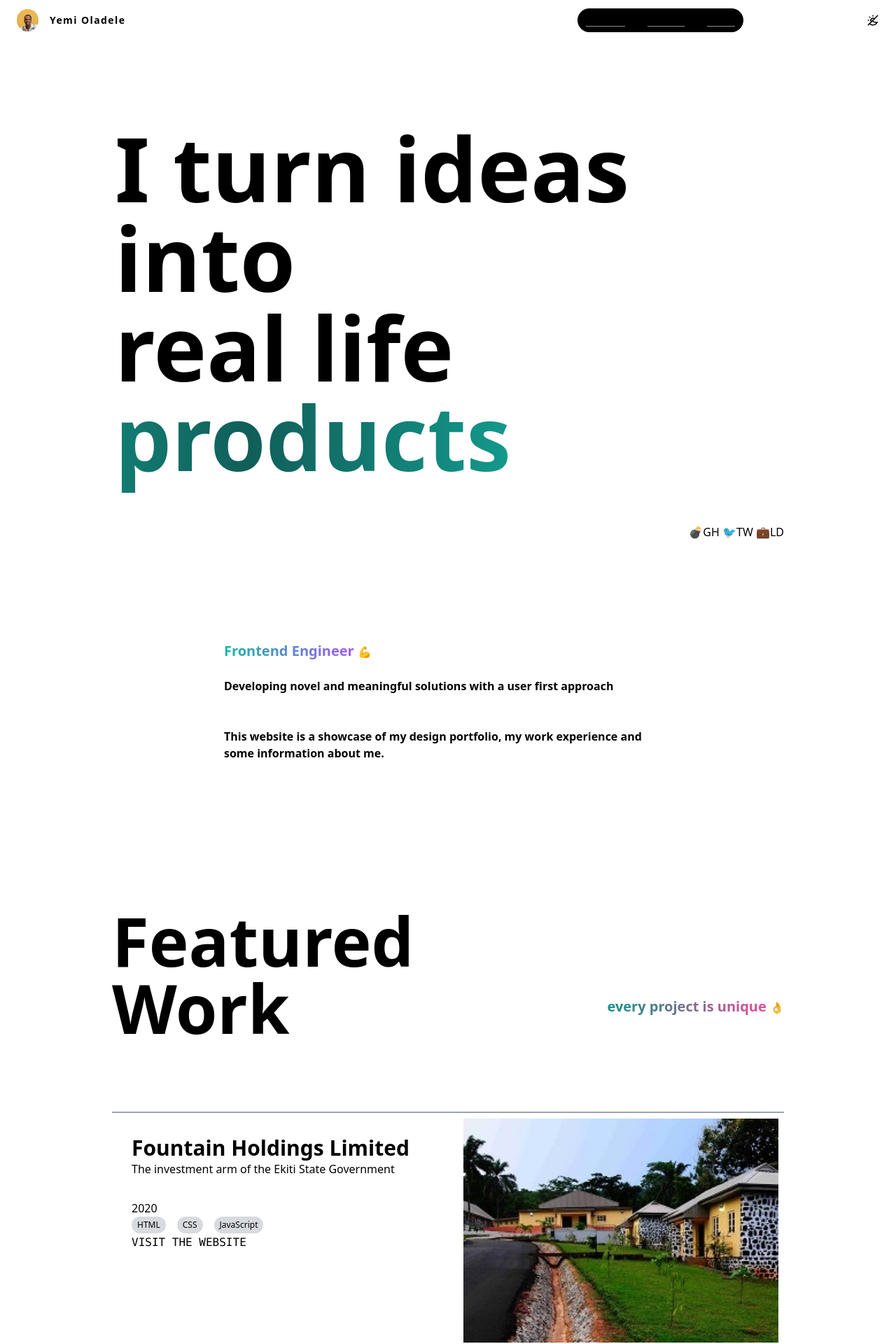
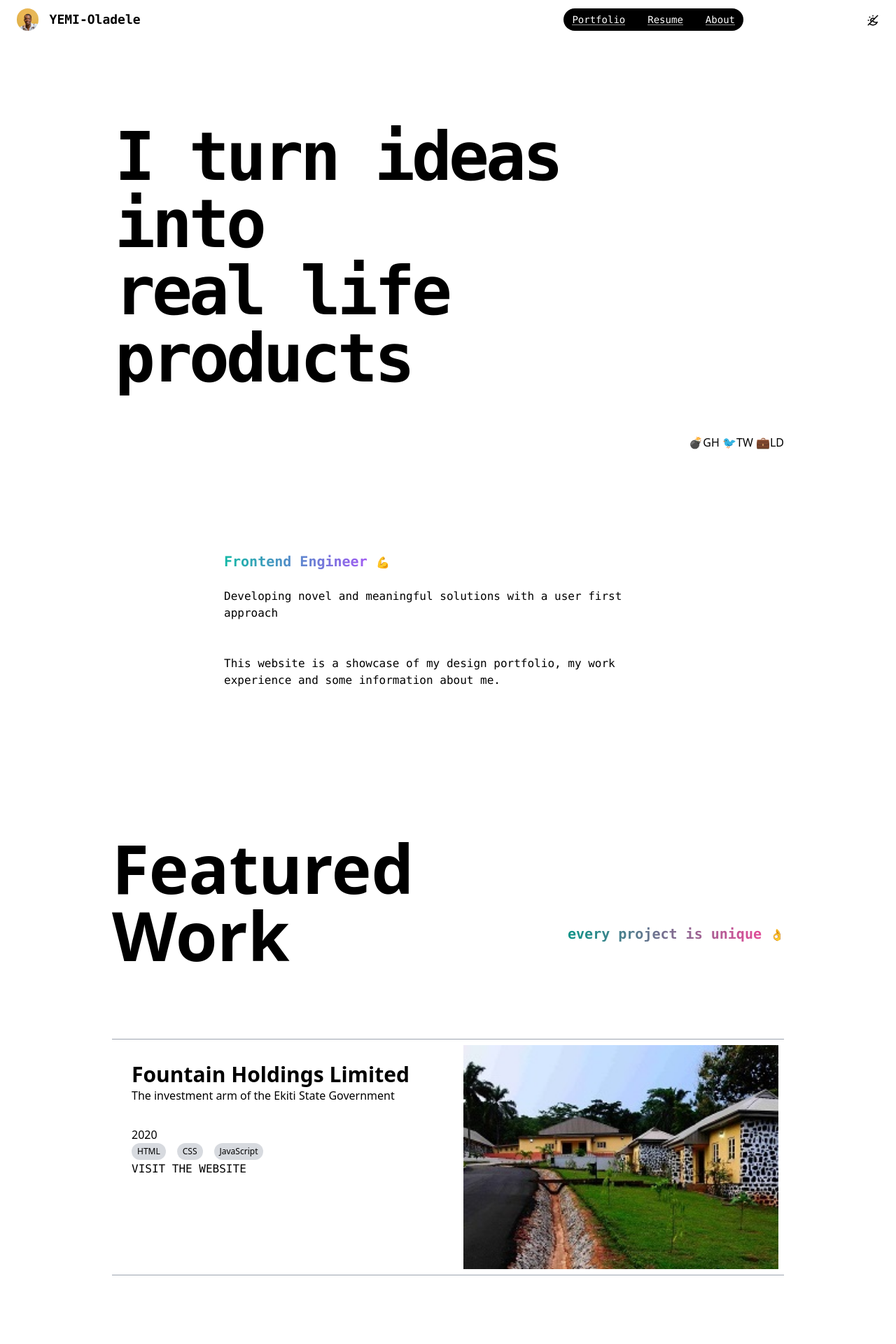
Before and after one commit to Omotobii/personal_portfolio, a Next.js app: page / in a window 1280 px wide. Shown: the top 1920 px of the page at 70% size. Built offline with nearby package versions, Linux system fonts and the light colour scheme.

Commit message:
Update index.tsx

```diff
--- a/pages/index.tsx
+++ b/pages/index.tsx
@@ -30,8 +30,8 @@ export default function Home() {
               <div className=' block md:flex md:justify-between w-1/2'>
                 <div className=' pl-2 flex gap-4 items-center '>
                   <img src="/dp.jpg" alt="web dp" className='h-8 rounded-full' />
-                  <div className=' text-sm py-2 text-left font-bold tracking-widest leading-tight dark:text-white font-sans animate-pulse'>
-                    <p>Yemi Oladele</p>
+                  <div className=' text-lg py-2 sm:py-1 text-left font-bold font-mono leading-tight dark:text-white'>
+                    <p>YEMI-Oladele</p>
 
                   </div>
                 </div>
@@ -46,11 +46,11 @@ export default function Home() {
                   <TbSunMoon className='text-sm sm:text-lg dark:text-white transition ease-in-out delay-150 hover:animate-pulse hover:-translate-y-0 hover:scale-110'/>
                 </li>
 
-                <ul className=' flex gap-x-3 sm:gap-x-8 sm:bg-black sm:dark:bg-white sm:rounded-full text-sm py-1 pr-1 sm:px-3 items-center'>
+                <ul className=' flex gap-x-3 font-mono sm:gap-x-8 sm:bg-black sm:dark:bg-white sm:rounded-full text-sm py-1 pr-1 sm:px-3 items-center'>
 
-                  <li><a href="#" className=' backline-nav animate-from-bottom-nav dark:text-white'>Portfolio</a></li>
-                  <li><a href="#" className=' backline-nav animate-from-bottom-nav dark:text-white'>Resume</a></li>
-                  <li><a href="#" className=' backline-nav animate-from-bottom-nav dark:text-white'>About</a></li>
+                  <li><a href="#" className=' backline-nav animate-from-bottom-nav dark:text-white sm:text-white sm:dark:text-black'>Portfolio</a></li>
+                  <li><a href="#" className=' backline-nav animate-from-bottom-nav dark:text-white sm:text-white sm:dark:text-black'>Resume</a></li>
+                  <li><a href="#" className=' backline-nav animate-from-bottom-nav dark:text-white sm:text-white sm:dark:text-black'>About</a></li>
 
                 </ul>
 
@@ -62,7 +62,7 @@ export default function Home() {
 
           <section className='flex items-center p-1 pt-32 sm:pt-44 pb-11'>
             <div className=''>
-              <p className=' text-7xl sm:text-8xl lg:text-9xl dark:text-white font-bold'>I turn ideas into <br /> real life <span className=' bg-gradient-to-r bg-clip-text  text-transparent from-teal-500 via-teal-800 to-teal-500 animate-text'>products</span></p>
+              <p className=' font-mono tracking-tighter text-7xl sm:text-8xl lg:text-8xl dark:text-white font-bold'>I turn ideas <br />into <br />real life products</p>
 
 
 
@@ -87,11 +87,11 @@ export default function Home() {
         {/* beginning of breif description */}
 
         <section className='sm:px-40'>
-          <p className=' pt-32'><span className=' font-bold text-xl bg-gradient-to-r bg-clip-text text-transparent from-teal-500 to-purple-500'>Frontend Engineer </span><span className='text-white'>&#128170;</span><br /><br /></p>
+          <p className=' pt-32'><span className=' font-bold font-mono text-xl bg-gradient-to-r bg-clip-text text-transparent from-teal-500 to-purple-500'>Frontend Engineer </span><span className='text-white'>&#128170;</span><br /><br /></p>
 
-          <p className=' dark:text-white font-semibold'>Developing novel and meaningful solutions with a user first approach <br /><br /><br /></p>
+          <p className=' dark:text-white font-mono'>Developing novel and meaningful solutions with a user first approach <br /><br /><br /></p>
 
-          <p className=' dark:text-white font-semibold'>This website is a showcase of my design portfolio, my work experience and some information about me.</p>
+          <p className=' dark:text-white font-mono'>This website is a showcase of my design portfolio, my work experience and some information about me.</p>
         </section>
 
         {/* end of breif description */}
@@ -100,12 +100,12 @@ export default function Home() {
 
         <section id='works' className='mt-28 pt-24 lg:flex lg:justify-between'>
           <h1 className='text-6xl lg:text-8xl dark:text-white font-bold'>Featured<br></br>Work</h1>
-          <p className=' pt-6 lg:pt-32'><span className=' font-bold text-xl bg-gradient-to-r bg-clip-text text-transparent from-teal-600 to-pink-500'>every project is unique </span><span className='text-white'>👌</span></p>
+          <p className=' pt-6 lg:pt-32'><span className=' font-bold font-mono text-xl bg-gradient-to-r bg-clip-text text-transparent from-teal-600 to-pink-500'>every project is unique </span><span className='text-white'>👌</span></p>
         </section>
 
         <section className=' pt-14'>
 
-            <div className=' lg:flex lg:justify-between my-11 h-auto border-t-2 border-b-2 border-gray-400'>
+            <div className=' lg:flex lg:justify-between my-11 h-auto border-t border-b border-gray-400'>
 
               <div className='h-80 pl-7'>
 
@@ -155,9 +155,9 @@ export default function Home() {
 
       {/* beginning of contact section */}
 
-      <section className=' bg-black dark:bg-white dark:text-black text-white mt-44 pt-8'>
+      <section className=' font-mono bg-black dark:bg-white dark:text-black text-white mt-44 pt-8'>
 
-          <div className=' text-lg font-sans font-bold px-3 sm:px-8 py-6 pb-1'>
+          <div className=' text-lg font-bold px-3 sm:px-8 py-6 pb-1'>
             <h4>Available for Select freelance opportunities</h4>
           </div>
 
```
